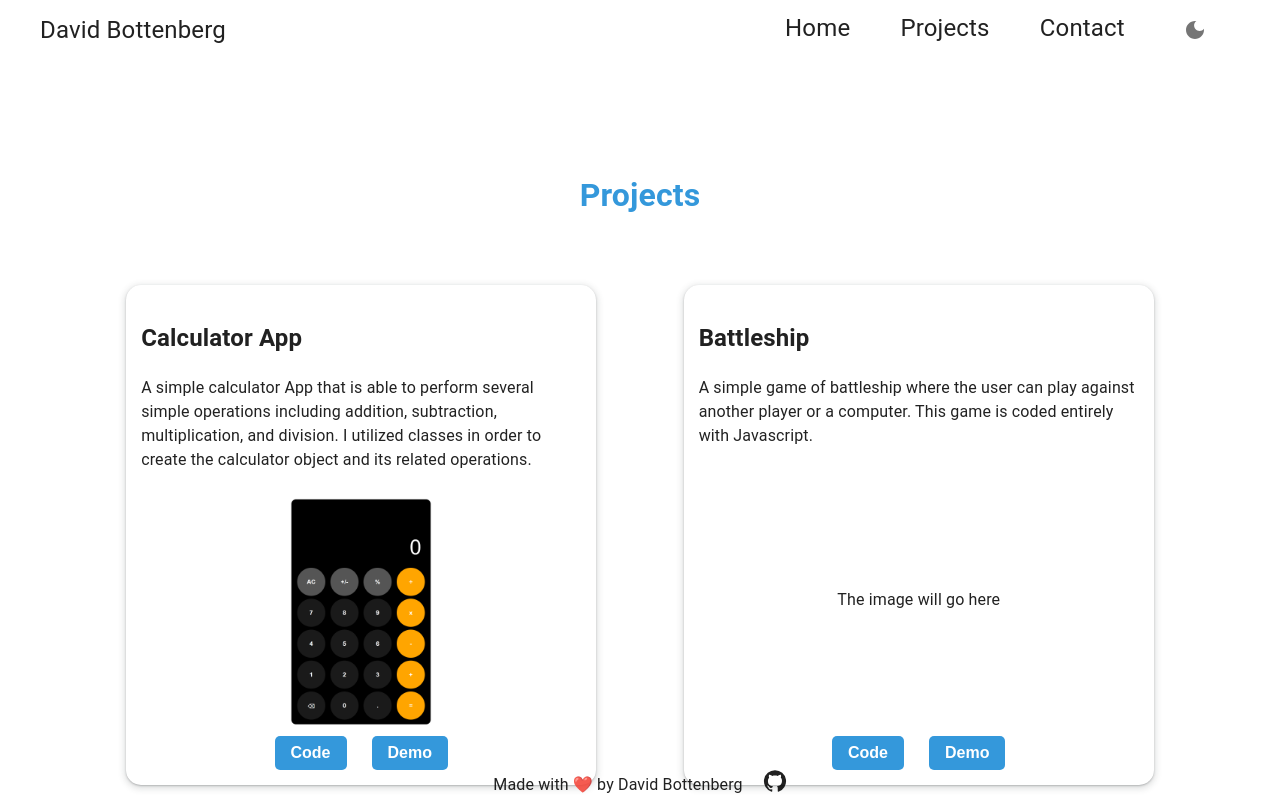
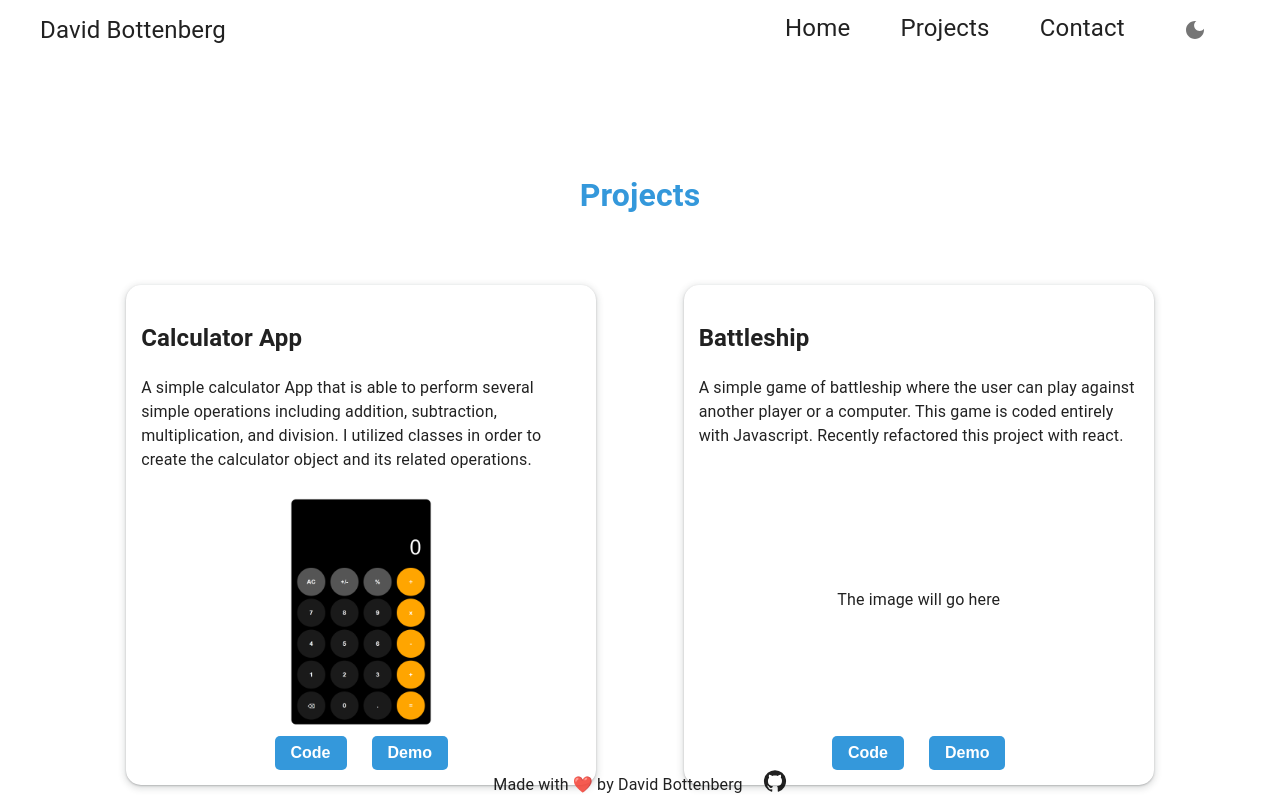
Before and after one commit to davebott-dev/portfolio, a React (Vite) app in the folder Client/: page /projects in a window 1280 px wide. Built offline with nearby package versions, Linux system fonts and the light colour scheme.

Commit message:
added battleship project demo

```diff
--- a/Client/src/Index.jsx
+++ b/Client/src/Index.jsx
@@ -344,7 +344,7 @@ app.post("/contact", async(req, res)=> {
 export default Index;
 
 // change the resume button?
-//add text for experineces and more about me page
+//add text for experineces page
 //add coloring for the code blocks
 //deploy/update projects and add it to the demo page
 //deploy portfolio
--- a/Client/src/routes/Projects.jsx
+++ b/Client/src/routes/Projects.jsx
@@ -31,6 +31,7 @@ function Projects() {
           <p>
             A simple game of battleship where the user can play against another
             player or a computer. This game is coded entirely with Javascript.
+            Recently refactored this project with react.
           </p>
         </div>
         <div> The image will go here</div>
@@ -39,7 +40,7 @@ function Projects() {
             <button>Code</button>
           </a>
 
-          <a href="">
+          <a href="https://navalwarfare-battleship.netlify.app/">
             <button>Demo</button>
           </a>
         </div>
```
